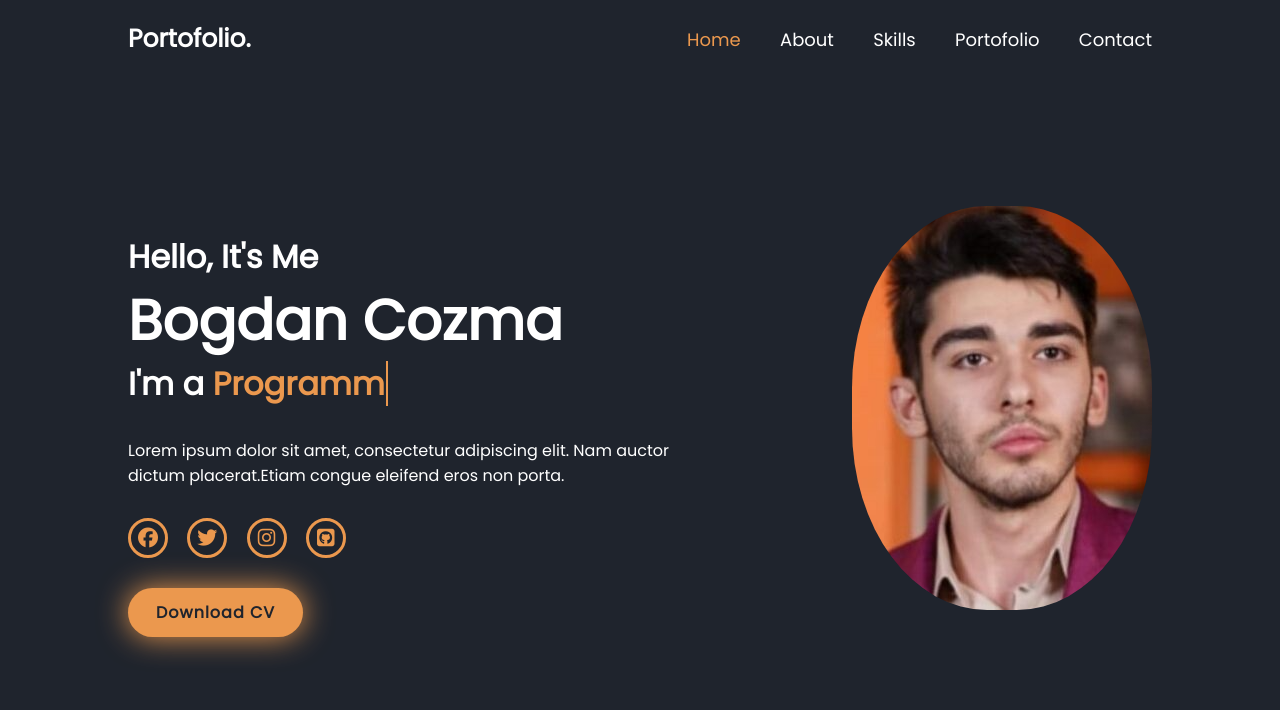
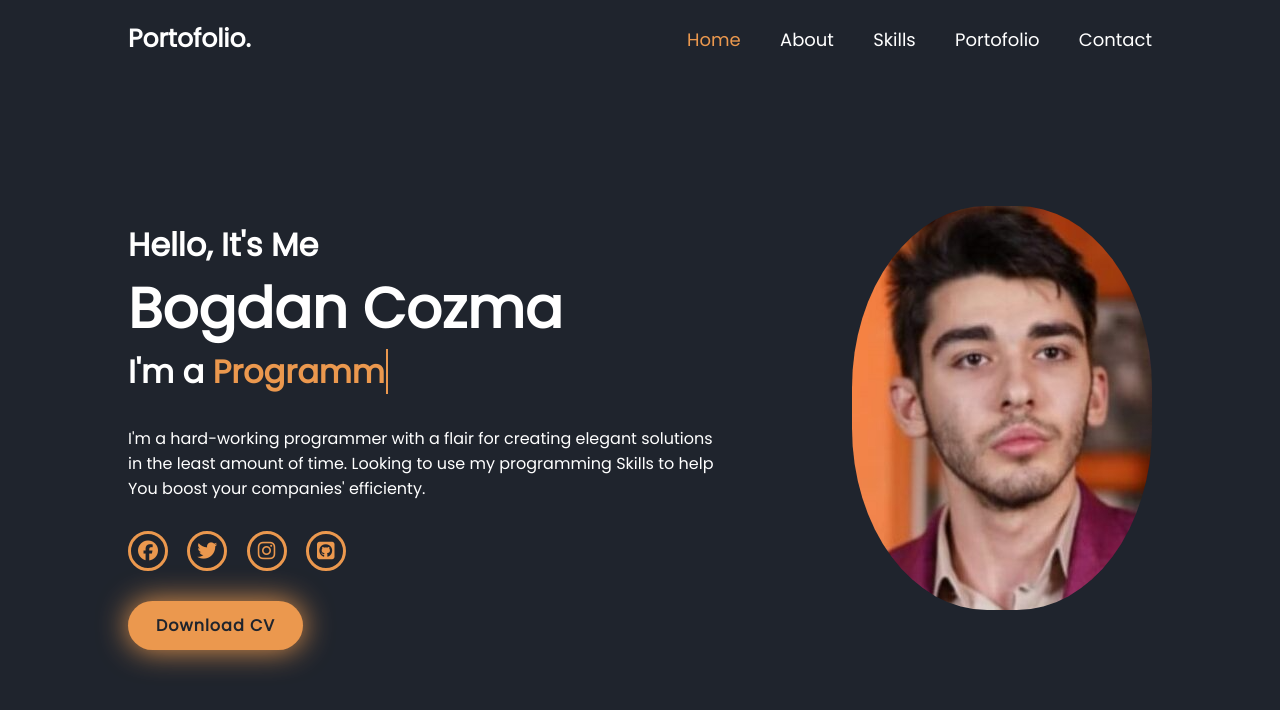
Before and after one commit to BogdanCozma14/MyAnimatedPortofolio, a plain HTML site: page index.html in a window 1280 px wide. Drawn offline with Linux system fonts and the light colour scheme.

Commit message:
Update index.html

```diff
--- a/index.html
+++ b/index.html
@@ -36,7 +36,9 @@
              <span class="text sec-text">Programmer</span>
 
       </div>
-        <p>Lorem ipsum dolor sit amet, consectetur adipiscing elit. Nam auctor dictum placerat.Etiam congue eleifend eros non porta.</p>
+        <p>I'm a hard-working programmer with a flair for creating elegant
+        solutions in the least amount of time. Looking to use my programming Skills
+      to help You boost your companies' efficienty.</p>
 
         <div class="social-media">
           <a href="https://fakebook.com" target="_blank" style="--i:5"><i class="fa-brands fa-facebook"></i></a>
```
